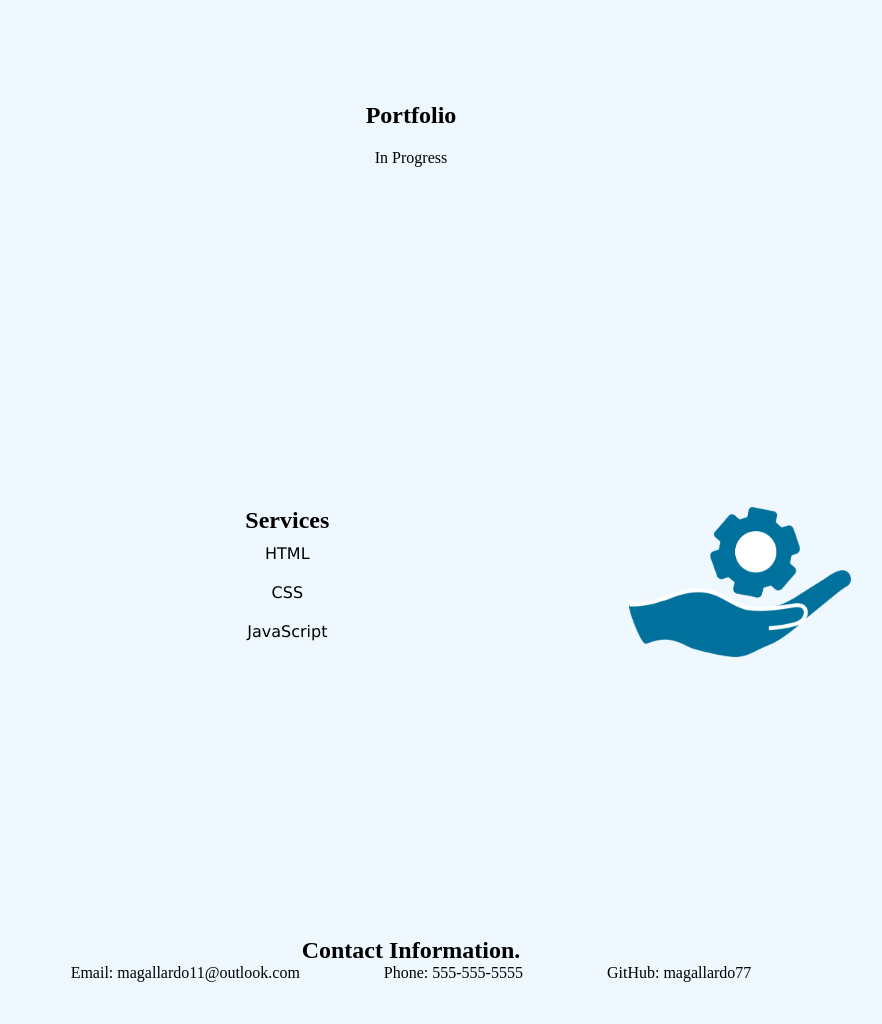
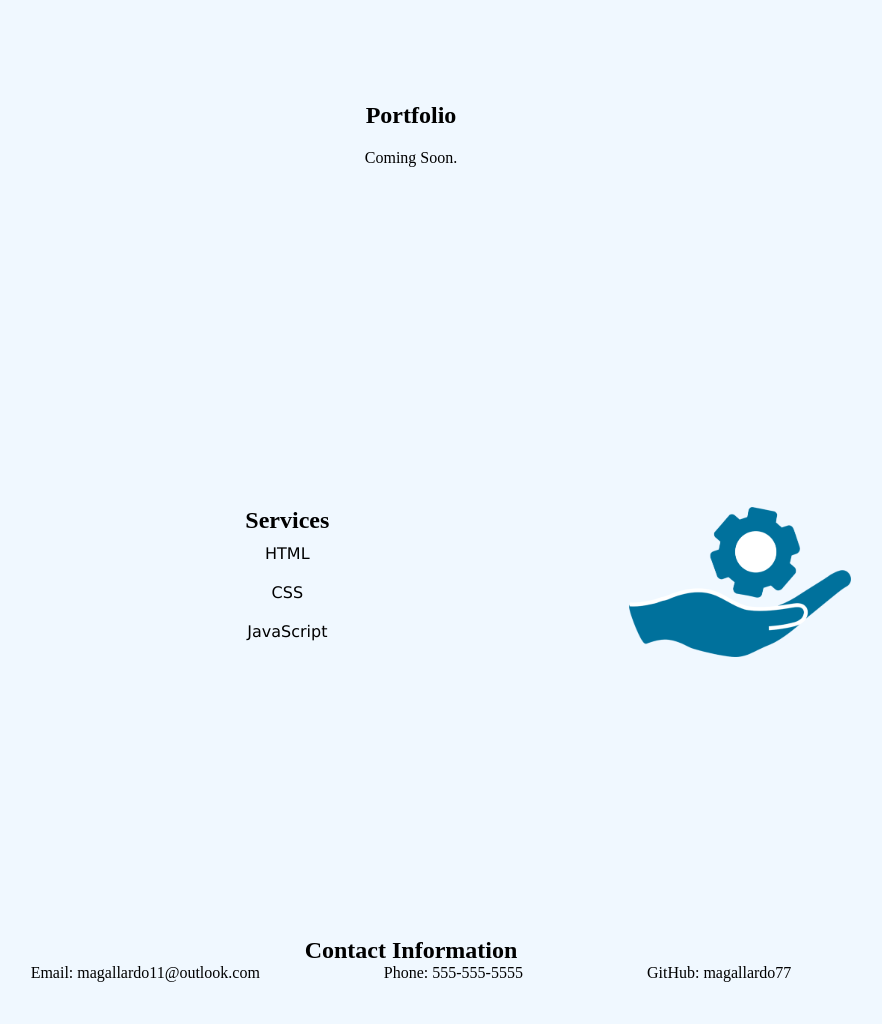
Before and after one commit to magallardo77/02-Challenge-Website, a plain HTML site: page index.html in a window 1280 px wide. Shown: the part 1300-2324 px from the top of the page, without its empty margins (229-1111 px from the left). Drawn offline with Linux system fonts and the light colour scheme.

Commit message:
Final Changes

```diff
--- a/index.html
+++ b/index.html
@@ -38,13 +38,14 @@
             <p>Hello, my name is Miguel Gallardo. I am 22 years old and recently am transtioning into becoming a Web Developer. I graduated and recieved my Bachelors
             Degree from Arizona State University in August, 2022. I enjoy traveling, watching sports, and working out. I played sports for 10+ years and though that
             experience I was able to form a team-first/coachable mindset, leadership skills and dependability. Lastly, I think my greatest strength is my mindset, I
-            am a level-headed individual and I can accomplish anything I set my mind too.</p>
+            am a level-headed individual and I can accomplish anything I set my mind too. Thank you for your interest, please navigate to the "Contact Information,"
+            section to reach me.</p>
         </section>
     </div>
     <div class="port">
         <section id="portfolio" class="port">
         <h2>Portfolio</h2>
-            <p>In Progress</p>
+            <p>Coming Soon.</p>
         </section>
     </div>
     <div class="serv">
@@ -60,7 +61,7 @@
     </div>
     <div class="cInfo">
         <section id="contact" class="cInfo">
-        <h2>Contact Information.</h2>
+        <h2>Contact Information</h2>
             <p>Email: magallardo11@outlook.com</p>
             <p>Phone: 555-555-5555</p>
             <p>GitHub: magallardo77</p>
--- a/styles.css
+++ b/styles.css
@@ -123,5 +123,6 @@ li, a {
 
 .cInfo p {
     display: inline;
+    margin: 20px;
     padding: 40px;
 }
```
